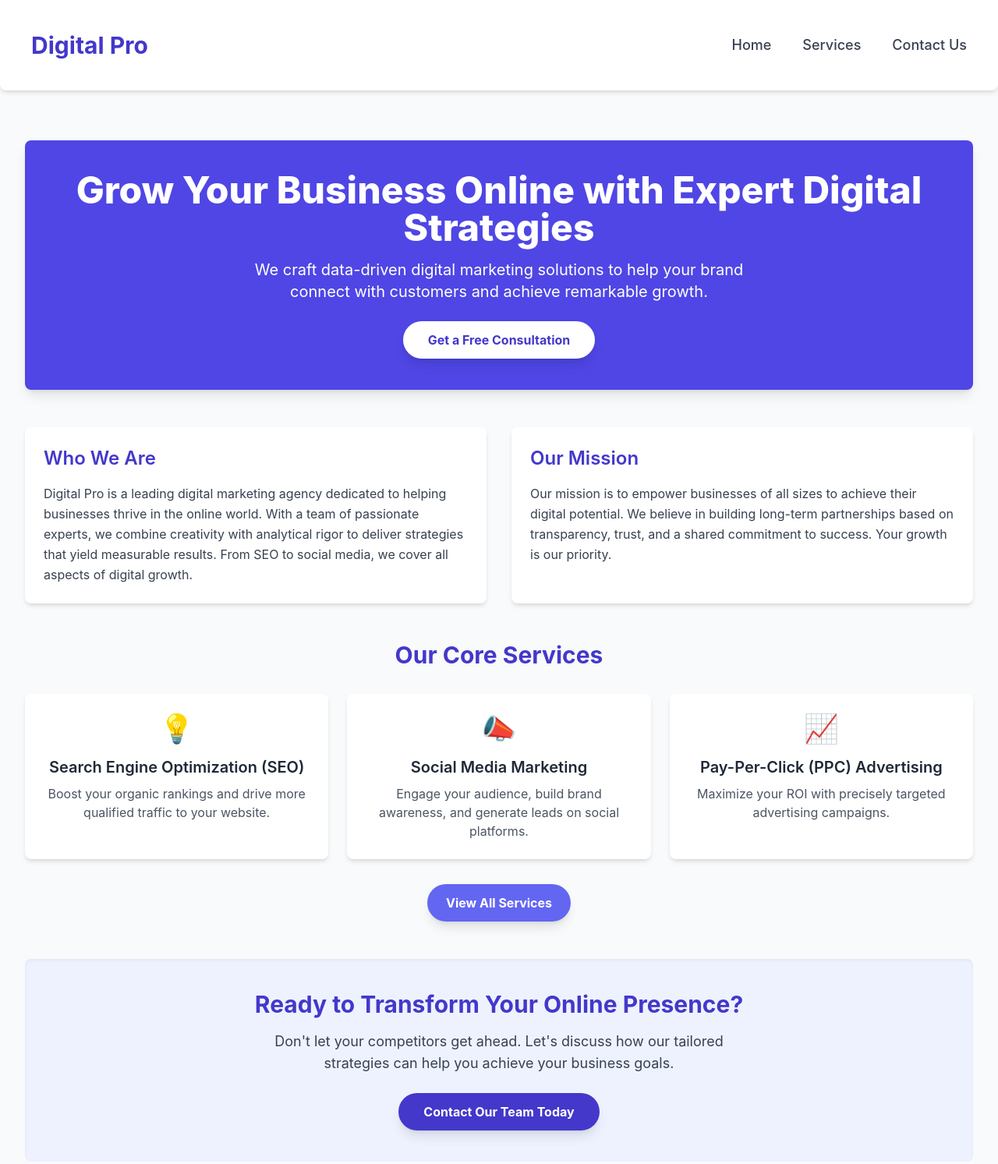
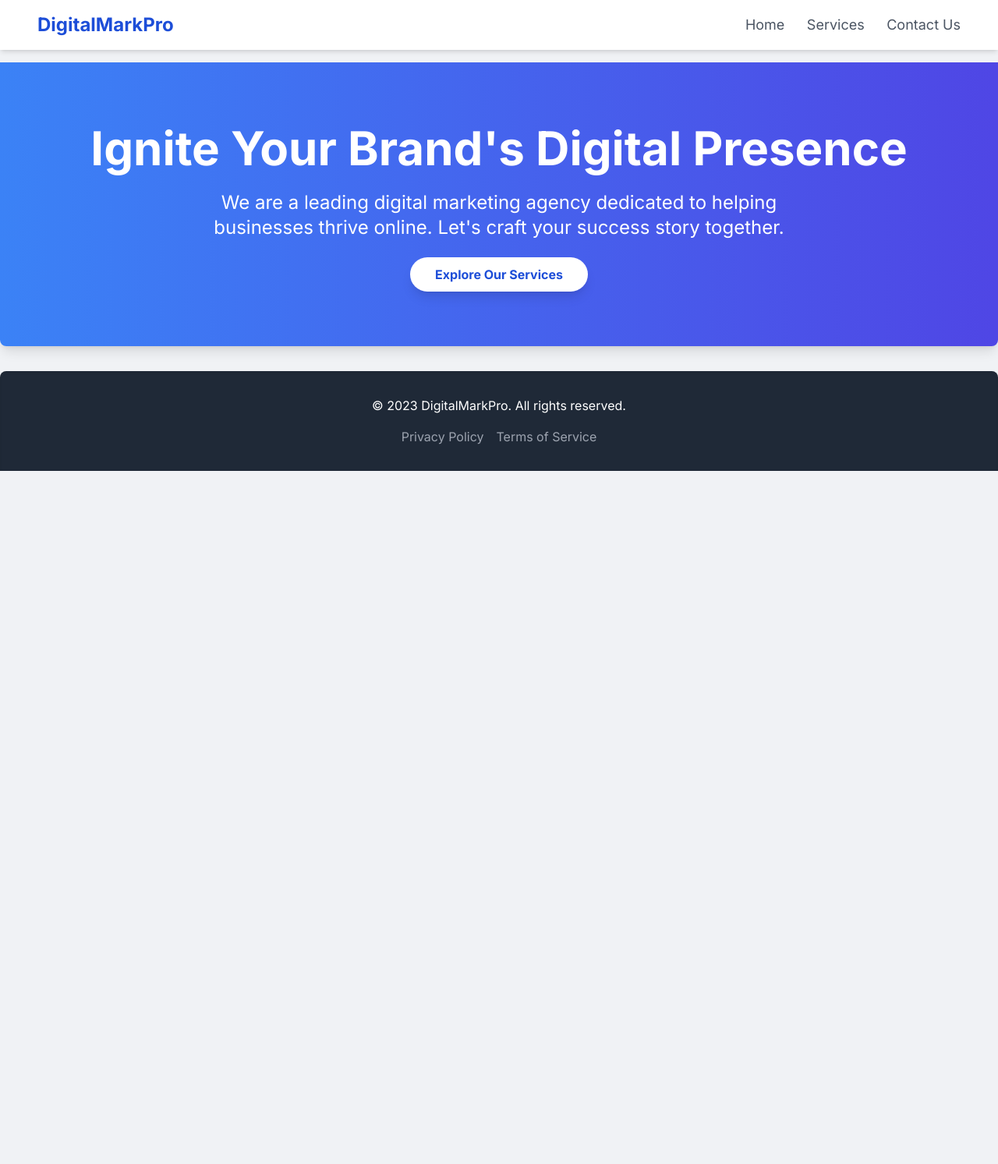
Before and after one commit to Tejal-99/Agency-Website, a plain HTML site: page index.html in a window 1280 px wide. Shown: the top 1493 px of the page at 78% size. After the commit the page ends 800 px from the top, so only its background shows below. Drawn offline with nearby package versions, Linux system fonts and the light colour scheme.

Commit message:
Update index.html

```diff
--- a/index.html
+++ b/index.html
@@ -3,126 +3,63 @@
 <head>
     <meta charset="UTF-8">
     <meta name="viewport" content="width=device-width, initial-scale=1.0">
-    <title>Your Digital Marketing Agency - Home</title>
-    <!-- Google Tag Manager -->
-    <script>(function(w,d,s,l,i){w[l]=w[l]||[];w[l].push({'gtm.start':
-    new Date().getTime(),event:'gtm.js'});var f=d.getElementsByTagName(s)[0],
-    j=d.createElement(s),dl=l!='dataLayer'?'&l='+l:'';j.async=true;j.src=
-    'https://www.googletagmanager.com/gtm.js?id='+i+dl;f.parentNode.insertBefore(j,f);
-    })(window,document,'script','dataLayer','GTM-XXXXXX');</script>
-    <!-- End Google Tag Manager -->
+    <title>Digital Marketing Agency - Home</title>
     <!-- Tailwind CSS CDN -->
     <script src="https://cdn.tailwindcss.com"></script>
+    <!-- Inter Font -->
+    <link href="https://fonts.googleapis.com/css2?family=Inter:wght@400;600;700&display=swap" rel="stylesheet">
     <style>
-        /* Custom font for the entire page */
         body {
             font-family: 'Inter', sans-serif;
+            background-color: #f0f2f5; /* Light gray background */
+        }
+        /* Custom styles for active navigation link */
+        .nav-link.active {
+            @apply text-blue-600 border-b-2 border-blue-600;
         }
     </style>
 </head>
-<body class="bg-gray-50 text-gray-800">
-    <!-- Google Tag Manager (noscript) -->
-    <noscript><iframe src="https://www.googletagmanager.com/ns.html?id=GTM-XXXXXX"
-    height="0" width="0" style="display:none;visibility:hidden"></iframe></noscript>
-    <!-- End Google Tag Manager (noscript) -->
+<body class="text-gray-800">
+    <!-- Header/Navigation Bar -->
+    <header class="bg-white shadow-md py-4 px-6 md:px-12 fixed w-full z-10">
+        <nav class="container mx-auto flex justify-between items-center">
+            <!-- Logo -->
+            <a href="index.html" class="text-2xl font-bold text-blue-700">DigitalMarkPro</a>
 
-    <!-- Header Section -->
-    <header class="bg-white shadow-md p-4 md:p-6 lg:p-8 rounded-b-lg">
-        <div class="container mx-auto flex flex-col md:flex-row justify-between items-center">
-            <!-- Logo/Agency Name -->
-            <a href="index.html" class="text-2xl md:text-3xl font-bold text-indigo-700 mb-4 md:mb-0 rounded-md p-2">
-                Digital Pro
-            </a>
-            <!-- Navigation -->
-            <nav>
-                <ul class="flex flex-wrap justify-center gap-4 md:gap-6 text-lg">
-                    <li><a href="index.html" class="text-gray-700 hover:text-indigo-600 font-medium transition-colors duration-300 rounded-md p-2">Home</a></li>
-                    <li><a href="services.html" class="text-gray-700 hover:text-indigo-600 font-medium transition-colors duration-300 rounded-md p-2">Services</a></li>
-                    <li><a href="contact.html" class="text-gray-700 hover:text-indigo-600 font-medium transition-colors duration-300 rounded-md p-2">Contact Us</a></li>
-                </ul>
-            </nav>
-        </div>
+            <!-- Navigation Links -->
+            <div class="space-x-6">
+                <a href="index.html" class="nav-link text-lg font-medium text-gray-600 hover:text-blue-700 transition duration-300 active">Home</a>
+                <a href="services.html" class="nav-link text-lg font-medium text-gray-600 hover:text-blue-700 transition duration-300">Services</a>
+                <a href="contact.html" class="nav-link text-lg font-medium text-gray-600 hover:text-blue-700 transition duration-300">Contact Us</a>
+            </div>
+        </nav>
     </header>
 
-    <!-- Main Content - Hero Section -->
-    <main class="container mx-auto mt-8 p-4 md:p-8">
-        <section class="bg-indigo-600 text-white p-6 md:p-10 rounded-lg shadow-lg text-center mb-12">
-            <h1 class="text-3xl md:text-5xl font-extrabold mb-4 leading-tight">
-                Grow Your Business Online with Expert Digital Strategies
-            </h1>
-            <p class="text-lg md:text-xl mb-6 max-w-2xl mx-auto">
-                We craft data-driven digital marketing solutions to help your brand connect with customers and achieve remarkable growth.
-            </p>
-            <a href="contact.html" class="inline-block bg-white text-indigo-700 hover:bg-gray-100 font-bold py-3 px-8 rounded-full shadow-lg transition-all duration-300 transform hover:scale-105">
-                Get a Free Consultation
-            </a>
-        </section>
-
-        <!-- About Us Section -->
-        <section class="grid grid-cols-1 md:grid-cols-2 gap-8 mb-12">
-            <div class="bg-white p-6 rounded-lg shadow-md">
-                <h2 class="text-2xl font-semibold text-indigo-700 mb-4">Who We Are</h2>
-                <p class="text-gray-700 leading-relaxed">
-                    Digital Pro is a leading digital marketing agency dedicated to helping businesses thrive in the online world. With a team of passionate experts, we combine creativity with analytical rigor to deliver strategies that yield measurable results. From SEO to social media, we cover all aspects of digital growth.
+    <!-- Main Content Area - Landing Page Section -->
+    <main class="pt-20"> <!-- Padding top to account for fixed header -->
+        <section id="landing-page" class="bg-gradient-to-r from-blue-500 to-indigo-600 text-white py-20 px-6 md:px-12 rounded-b-lg shadow-lg">
+            <div class="container mx-auto text-center">
+                <h1 class="text-5xl md:text-6xl font-extrabold mb-6 leading-tight">
+                    Ignite Your Brand's Digital Presence
+                </h1>
+                <p class="text-xl md:text-2xl mb-8 max-w-3xl mx-auto">
+                    We are a leading digital marketing agency dedicated to helping businesses thrive online.
+                    Let's craft your success story together.
                 </p>
-            </div>
-            <div class="bg-white p-6 rounded-lg shadow-md">
-                <h2 class="text-2xl font-semibold text-indigo-700 mb-4">Our Mission</h2>
-                <p class="text-gray-700 leading-relaxed">
-                    Our mission is to empower businesses of all sizes to achieve their digital potential. We believe in building long-term partnerships based on transparency, trust, and a shared commitment to success. Your growth is our priority.
-                </p>
-            </div>
-        </section>
-
-        <!-- Key Services Section (Teaser) -->
-        <section class="text-center mb-12">
-            <h2 class="text-3xl font-bold text-indigo-700 mb-8">Our Core Services</h2>
-            <div class="grid grid-cols-1 sm:grid-cols-2 lg:grid-cols-3 gap-6">
-                <!-- Service Card 1 -->
-                <div class="bg-white p-6 rounded-lg shadow-md transition-transform duration-300 hover:scale-105">
-                    <div class="text-indigo-500 text-4xl mb-4">💡</div>
-                    <h3 class="text-xl font-semibold mb-2">Search Engine Optimization (SEO)</h3>
-                    <p class="text-gray-600">Boost your organic rankings and drive more qualified traffic to your website.</p>
-                </div>
-                <!-- Service Card 2 -->
-                <div class="bg-white p-6 rounded-lg shadow-md transition-transform duration-300 hover:scale-105">
-                    <div class="text-indigo-500 text-4xl mb-4">📣</div>
-                    <h3 class="text-xl font-semibold mb-2">Social Media Marketing</h3>
-                    <p class="text-gray-600">Engage your audience, build brand awareness, and generate leads on social platforms.</p>
-                </div>
-                <!-- Service Card 3 -->
-                <div class="bg-white p-6 rounded-lg shadow-md transition-transform duration-300 hover:scale-105">
-                    <div class="text-indigo-500 text-4xl mb-4">📈</div>
-                    <h3 class="text-xl font-semibold mb-2">Pay-Per-Click (PPC) Advertising</h3>
-                    <p class="text-gray-600">Maximize your ROI with precisely targeted advertising campaigns.</p>
-                </div>
-            </div>
-            <div class="mt-8">
-                <a href="services.html" class="inline-block bg-indigo-500 text-white hover:bg-indigo-700 font-bold py-3 px-6 rounded-full shadow-lg transition-all duration-300">
-                    View All Services
+                <a href="services.html" class="bg-white text-blue-700 hover:bg-gray-100 font-bold py-3 px-8 rounded-full shadow-lg transition duration-300 transform hover:scale-105">
+                    Explore Our Services
                 </a>
             </div>
         </section>
-
-        <!-- Call to Action Section -->
-        <section class="bg-indigo-50 text-center p-6 md:p-10 rounded-lg shadow-inner">
-            <h2 class="text-3xl font-bold text-indigo-700 mb-4">Ready to Transform Your Online Presence?</h2>
-            <p class="text-lg text-gray-700 mb-6 max-w-xl mx-auto">
-                Don't let your competitors get ahead. Let's discuss how our tailored strategies can help you achieve your business goals.
-            </p>
-            <a href="contact.html" class="inline-block bg-indigo-700 text-white hover:bg-indigo-800 font-bold py-3 px-8 rounded-full shadow-lg transition-all duration-300 transform hover:scale-105">
-                Contact Our Team Today
-            </a>
-        </section>
     </main>
 
-    <!-- Footer Section -->
-    <footer class="bg-gray-900 text-white p-6 md:p-8 mt-12 rounded-t-lg">
-        <div class="container mx-auto text-center md:flex md:justify-between md:items-center">
-            <p class="mb-4 md:mb-0 text-sm md:text-base">&copy; 2025 Digital Pro. All rights reserved.</p>
-            <div class="flex justify-center md:justify-end space-x-4">
-                <a href="#" class="text-gray-400 hover:text-white transition-colors duration-300 text-sm">Privacy Policy</a>
-                <a href="#" class="text-gray-400 hover:text-white transition-colors duration-300 text-sm">Terms of Service</a>
+    <!-- Footer -->
+    <footer class="bg-gray-800 text-white py-8 px-6 md:px-12 mt-8 rounded-t-lg shadow-inner">
+        <div class="container mx-auto text-center">
+            <p>&copy; 2023 DigitalMarkPro. All rights reserved.</p>
+            <div class="flex justify-center space-x-4 mt-4">
+                <a href="#" class="text-gray-400 hover:text-white transition duration-300">Privacy Policy</a>
+                <a href="#" class="text-gray-400 hover:text-white transition duration-300">Terms of Service</a>
             </div>
         </div>
     </footer>
```
